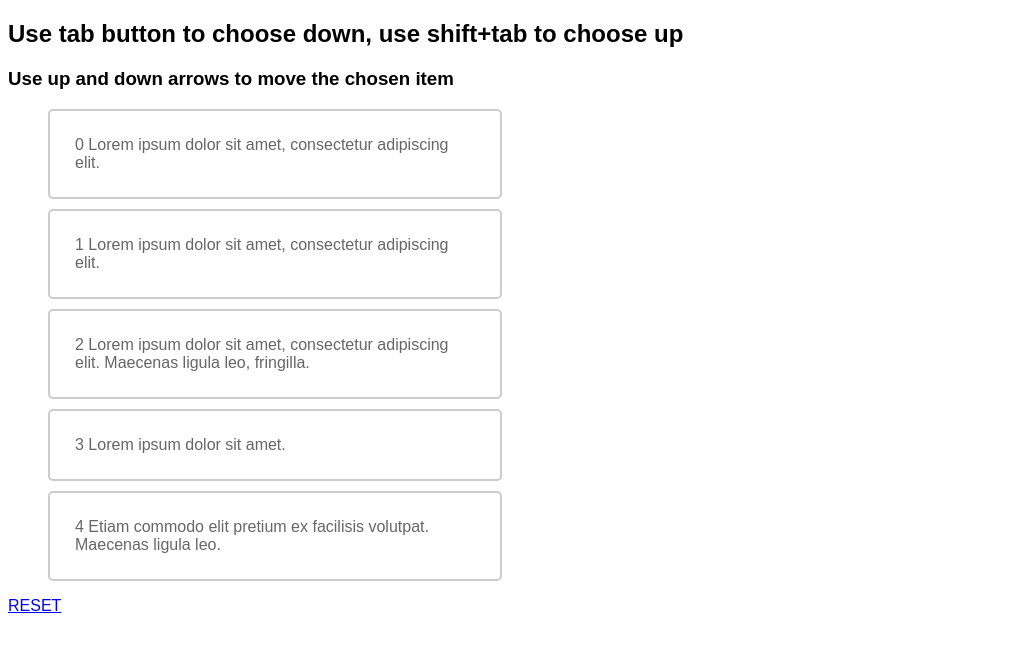
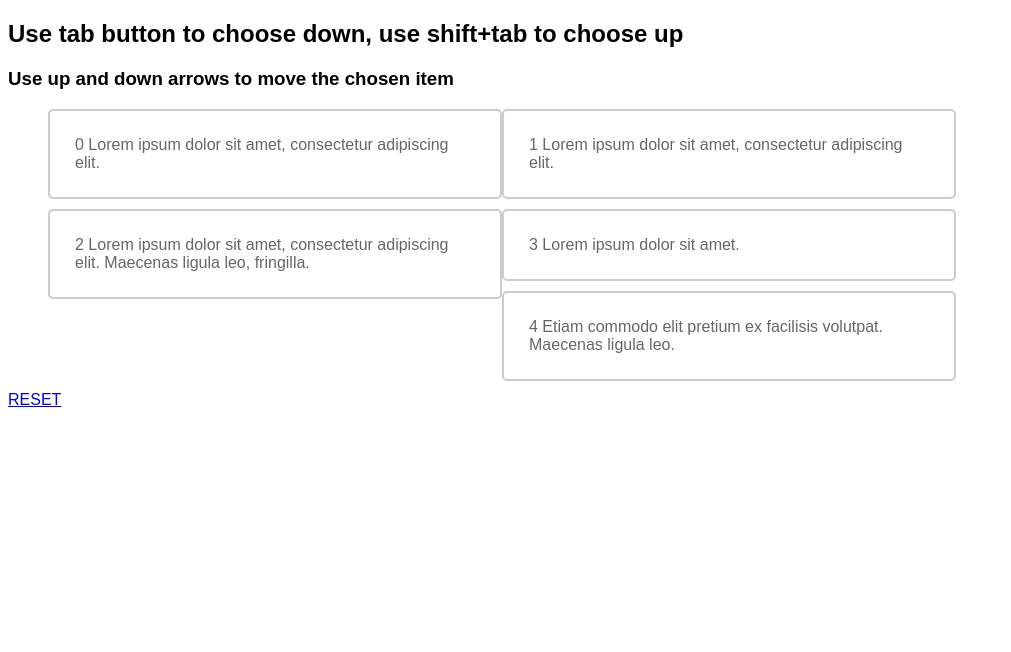
Before and after one commit to kschipulring/lorem-list, an Angular app: page / in a window 1280 px wide. Shown: the top 652 px of the page, without its empty margins (0-1011 px from the left). Built offline with nearby package versions, Linux system fonts and the light colour scheme.

Commit message:
style refactor with end arrows and fixed reset

```diff
--- a/src/app/tabber-list/tabber-list.component.html
+++ b/src/app/tabber-list/tabber-list.component.html
@@ -2,11 +2,13 @@
 <h3>Use up and down arrows to move the chosen item</h3>
 
 <ul class="tabs" id="theTabs">
-  <li *ngFor="let tab of tabs" (keydown)="onKeydown($event, tab)" id="tab_{{tab.id}}" class="li_tab">
+  <li *ngFor="let tab of tabs" (keydown)="onKeydown($event, tab)" id="li_tab_{{tab.id}}" class="li_tab">
 
-      <a href="#{{tab.id}}" class="tab" id="a_{{tab.id}}"><span class="badge">{{tab.id}}</span> {{tab.name}}</a>
+      <a href="#{{tab.id}}" id="a_tab_{{tab.id}}" class="a_tab"><span class="badge">{{tab.id}}</span> {{tab.name}}</a>
 
   </li>
 </ul>
 
-<a href="#reset" (click)="tabsReset()">RESET</a>
+<a href="#reset" (click)="tabsReset()" class="resetLink">
+	RESET
+</a>
--- a/src/app/tabber-list/tabber-list.component.scss
+++ b/src/app/tabber-list/tabber-list.component.scss
@@ -2,10 +2,10 @@
 	font-family:Trebuchet, Arial, sans-serif;
 }
 
-li{
+li.li_tab{
 	list-style:none;
-}
-li a.tab{
+
+	a.a_tab{
 		display:block;
 		background-color:white;
 		border:#ccc 2px solid;
@@ -18,10 +18,29 @@ li a.tab{
 		color: #666;
 
 	  text-decoration: none;
+	  float:left;
 	}
 
-li a.tab.tabselected{
+	&.selected a.a_tab{
 		color:white;
 		background-color: #09F;
 		border-color:#999;
 	}
+
+	&.selected:after{
+		width:100px;
+		height:100px;
+		display:inline-block;
+		content:"\21A8";
+		font-size:44pt;
+		color: #09F;
+		float:left;
+		text-decoration:none;
+	}
+}
+
+.resetLink{
+	float: none;
+	clear: both!important;
+	display: block;
+}
--- a/src/app/tabber-list/tabber-list.component.ts
+++ b/src/app/tabber-list/tabber-list.component.ts
@@ -16,13 +16,13 @@ export class TabberListComponent implements OnInit {
     document.addEventListener('keyup', function(e) {
       if( 9 == (e.keyCode || e.metaKey || e.ctrlKey) ){
 
-        var elems = document.querySelectorAll(".tab");
+        var elems = document.querySelectorAll(".a_tab");
 
         [].forEach.call(elems, function(el) {
-          el.classList.remove("tabselected");
+          el.parentElement.classList.remove("selected");
         });
 
-        document.activeElement.classList.add('tabselected');
+        document.activeElement.parentElement.classList.add('selected');
       }
     }, false);
   }
@@ -43,18 +43,18 @@ export class TabberListComponent implements OnInit {
     if ( event.code == "ArrowUp" || event.key == "ArrowUp" ) {
 
       // Insert this <li> before it's earlier sibling
-      theTabs.insertBefore(document.getElementById("tab_" + obj.id), document.getElementById("tab_" + obj.id).previousSibling );
+      theTabs.insertBefore(document.getElementById("li_tab_" + obj.id), document.getElementById("li_tab_" + obj.id).previousSibling );
     }
 
     if ( ( event.code == "ArrowDown" || event.key == "ArrowDown") &&
-    document.getElementById("tab_" + obj.id).nextSibling ) {
+    document.getElementById("li_tab_" + obj.id).nextSibling ) {
 
       // Insert <li> after its next sibling
-      theTabs.insertBefore(document.getElementById("tab_" + obj.id), document.getElementById("tab_" + obj.id).nextSibling.nextSibling );
+      theTabs.insertBefore(document.getElementById("li_tab_" + obj.id), document.getElementById("li_tab_" + obj.id).nextSibling.nextSibling );
     }
 
     //refocus the tabbed element
-    document.getElementById("a_" + obj.id).focus();
+    document.getElementById("a_tab_" + obj.id).focus();
   }
 
   tabsReset(): void{
@@ -63,7 +63,7 @@ export class TabberListComponent implements OnInit {
     var elems = document.querySelectorAll(".li_tab");
 
     for( var i=0; i<this.tabs.length; i++ ){
-      var theId = "tab_" + i;
+      var theId = "li_tab_" + i;
 
       var el = document.getElementById( theId );
 
@@ -73,7 +73,7 @@ export class TabberListComponent implements OnInit {
       theTabs.insertBefore(el, theTabs.childNodes[ theId ]);
 
       //remove the focus appearance
-      el.classList.remove("tabselected");
+      el.classList.remove("selected");
     }
   }
 }
```
Lines whose indentation alone changed are shown as unchanged.
